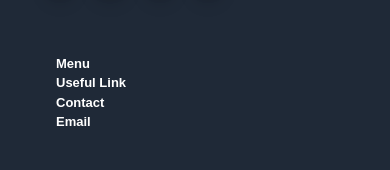
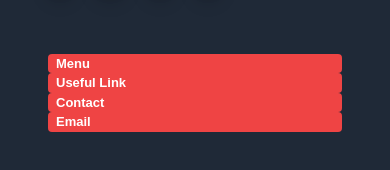
Before and after one commit to itsAdityaRathore/cure_plus, a React (Create React App) app: page / in a window 390 px wide. Shown: the part 1215-1385 px from the top of the page. Built offline with nearby package versions, Linux system fonts and the light colour scheme.

Commit message:
small changes done for sm screen

```diff
--- a/src/components/footer/Footer.js
+++ b/src/components/footer/Footer.js
@@ -50,28 +50,28 @@ function Footer() {
             </Box>
           </Box>
           <Box className=" lg:col-span-12 lg:w-12/12 p-4">
-            <Box className="grid lg:grid-cols-4 font-semibold lg:text-2xl">
+            <Box className="grid lg:grid-cols-4 font-semibold lg:text-2xl sm:text-lg">
               <Paper
                 elevation={0}
-                className=" bg-transparent px-2  mx-2 text-white"
+                className=" bg-red-500 px-2 mx-2 sm:m-2 text-white"
               >
                 Menu
               </Paper>
               <Paper
                 elevation={0}
-                className=" bg-transparent px-2 mx-2 text-white"
+                className=" bg-red-500 px-2 mx-2 sm:m-2 text-white"
               >
                 Useful Link
               </Paper>
               <Paper
                 elevation={0}
-                className=" bg-transparent px-2 mx-2 text-white"
+                className=" bg-red-500 px-2 mx-2 sm:m-2 text-white"
               >
                 Contact
               </Paper>
               <Paper
                 elevation={0}
-                className=" bg-transparent px-2 mx-2 text-white"
+                className=" bg-red-500 px-2 mx-2 sm:m-2 text-white"
               >
                 Email
               </Paper>
```
